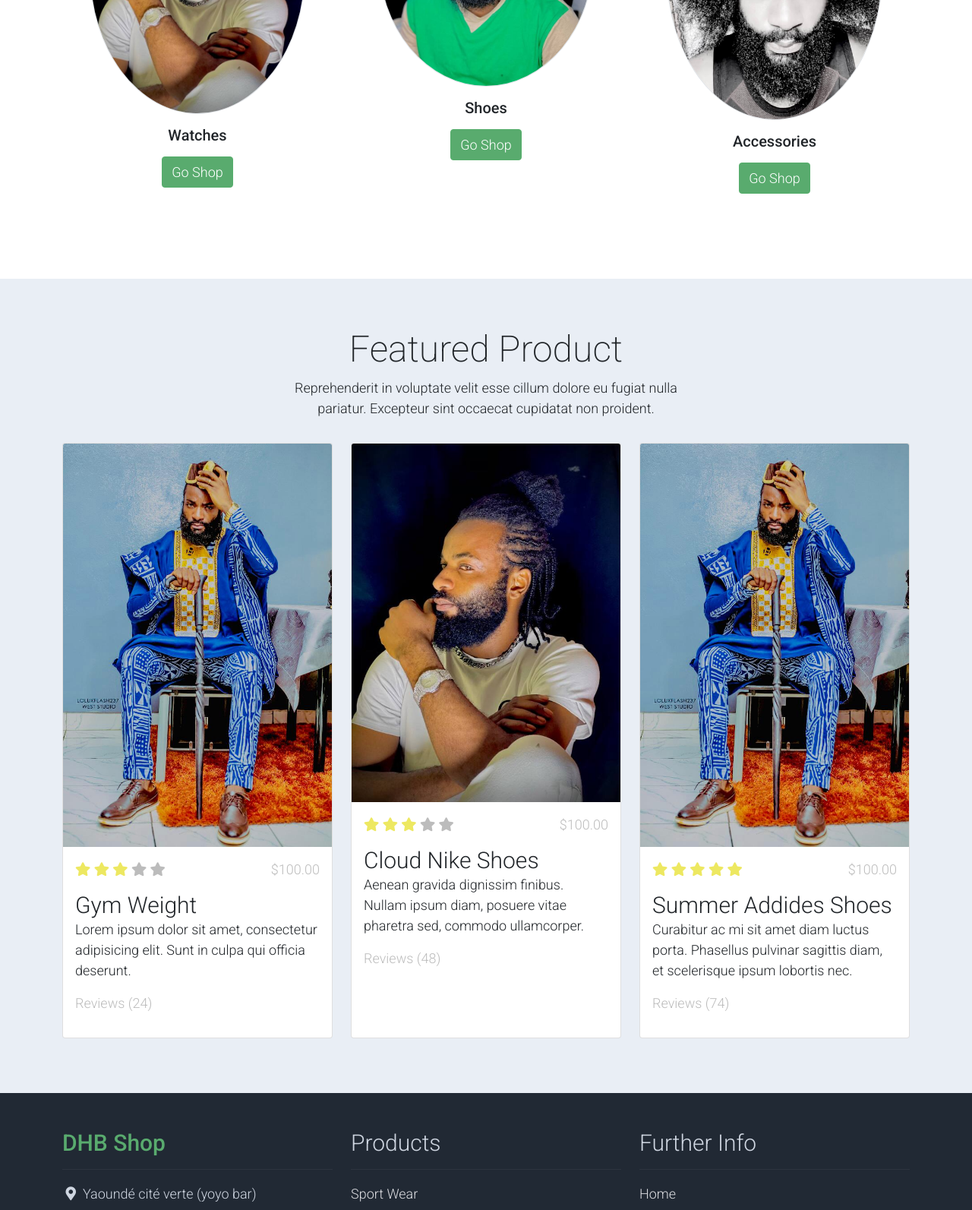
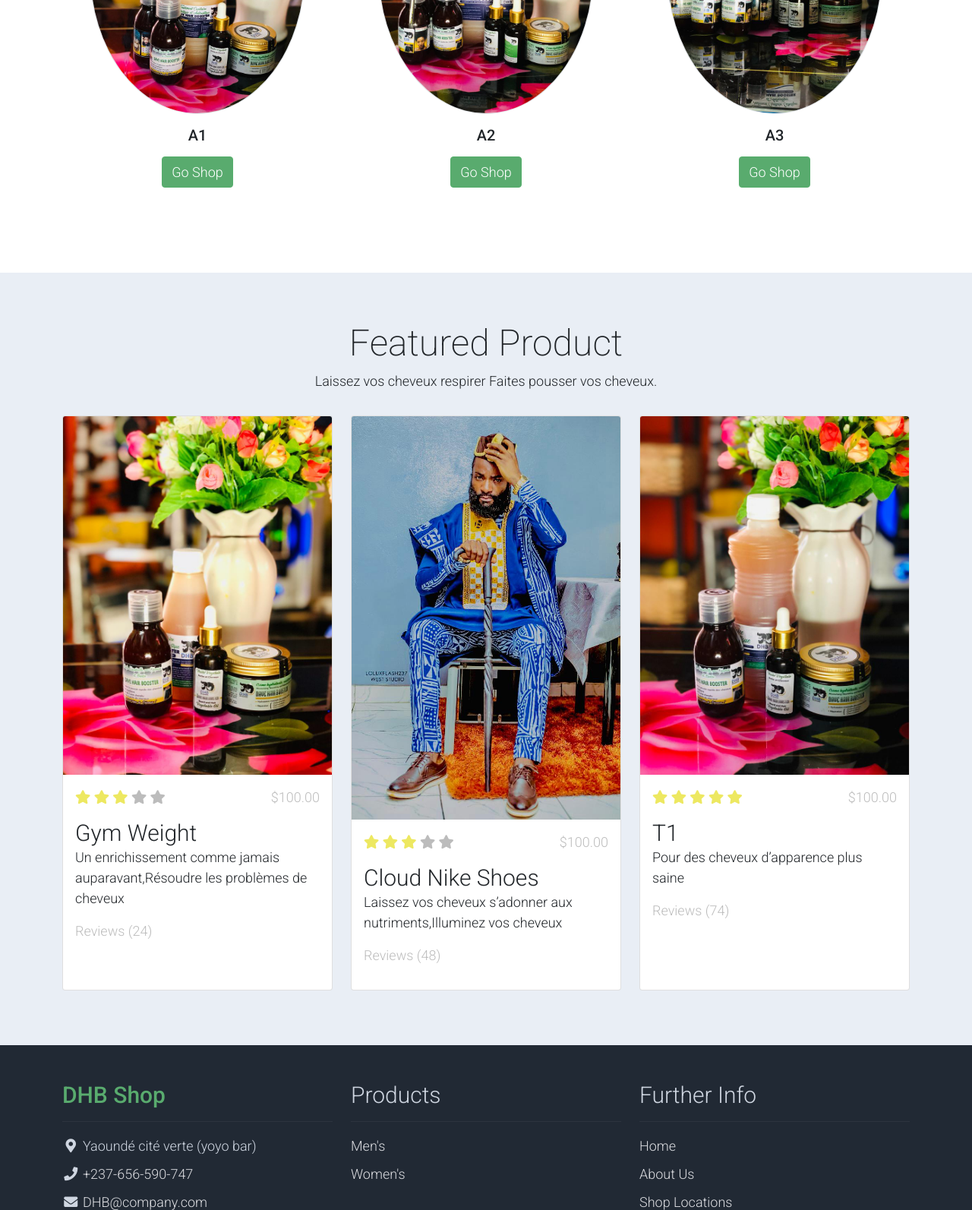
Before and after one commit to KAMDEMQic/DHB, a plain HTML site: page index.html in a window 1280 px wide. Shown: the part 1440-3033 px from the top of the page at 76% size. Drawn offline with Linux system fonts and the light colour scheme.

Commit message:
first 2 commit for dhb site

```diff
--- a/index.html
+++ b/index.html
@@ -212,18 +212,18 @@ https://templatemo.com/tm-559-zay-shop
         </div>
         <div class="row">
             <div class="col-12 col-md-4 p-5 mt-3">
-                <a href="#"><img src="./assets/img/imagesF5.jpg" class="rounded-circle img-fluid border"></a>
-                <h5 class="text-center mt-3 mb-3">Watches</h5>
+                <a href="#"><img src="./assets/img/ph3.jpeg" class="rounded-circle img-fluid border"></a>
+                <h5 class="text-center mt-3 mb-3">A1</h5>
                 <p class="text-center"><a class="btn btn-success">Go Shop</a></p>
             </div>
             <div class="col-12 col-md-4 p-5 mt-3">
-                <a href="#"><img src="./assets/img/imagesF1.jpg" class="rounded-circle img-fluid border"></a>
-                <h2 class="h5 text-center mt-3 mb-3">Shoes</h2>
+                <a href="#"><img src="./assets/img/ph4.jpeg" class="rounded-circle img-fluid border"></a>
+                <h2 class="h5 text-center mt-3 mb-3">A2</h2>
                 <p class="text-center"><a class="btn btn-success">Go Shop</a></p>
             </div>
             <div class="col-12 col-md-4 p-5 mt-3">
-                <a href="#"><img src="./assets/img/imagesF2.jpg" class="rounded-circle img-fluid border"></a>
-                <h2 class="h5 text-center mt-3 mb-3">Accessories</h2>
+                <a href="#"><img src="./assets/img/ph6.jpeg" class="rounded-circle img-fluid border"></a>
+                <h2 class="h5 text-center mt-3 mb-3">A3</h2>
                 <p class="text-center"><a class="btn btn-success">Go Shop</a></p>
             </div>
         </div>
@@ -238,8 +238,7 @@ https://templatemo.com/tm-559-zay-shop
                 <div class="col-lg-6 m-auto">
                     <h1 class="h1">Featured Product</h1>
                     <p>
-                        Reprehenderit in voluptate velit esse cillum dolore eu fugiat nulla pariatur.
-                        Excepteur sint occaecat cupidatat non proident.
+                        Laissez vos cheveux respirer  Faites pousser vos cheveux.
                     </p>
                 </div>
             </div>
@@ -247,7 +246,7 @@ https://templatemo.com/tm-559-zay-shop
                 <div class="col-12 col-md-4 mb-4">
                     <div class="card h-100">
                         <a href="#shop-single.html">
-                            <img src="./assets/img/images5.jpg" class="card-img-top" alt="...">
+                            <img src="./assets/img/ph1.jpeg" class="card-img-top" alt="...">
                         </a>
                         <div class="card-body">
                             <ul class="list-unstyled d-flex justify-content-between">
@@ -262,8 +261,9 @@ https://templatemo.com/tm-559-zay-shop
                             </ul>
                             <a href="#shop-single.html" class="h2 text-decoration-none text-dark">Gym Weight</a>
                             <p class="card-text">
-                                Lorem ipsum dolor sit amet, consectetur adipisicing elit. Sunt in culpa qui officia deserunt.
-                            </p>
+                                Un enrichissement comme jamais auparavant,Résoudre les problèmes de cheveux
+                                <!-- L’heure des beaux cheveux                           -->
+                              </p>
                             <p class="text-muted">Reviews (24)</p>
                         </div>
                     </div>
@@ -271,7 +271,7 @@ https://templatemo.com/tm-559-zay-shop
                 <div class="col-12 col-md-4 mb-4">
                     <div class="card h-100">
                         <a href="#shop-single.html">
-                            <img src="./assets/img/imagesF5.jpg" class="card-img-top" alt="...">
+                            <img src="./assets/img/images5.jpg"  class="card-img-top" alt="...">
                         </a>
                         <div class="card-body">
                             <ul class="list-unstyled d-flex justify-content-between">
@@ -286,7 +286,10 @@ https://templatemo.com/tm-559-zay-shop
                             </ul>
                             <a href="#shop-single.html" class="h2 text-decoration-none text-dark">Cloud Nike Shoes</a>
                             <p class="card-text">
-                                Aenean gravida dignissim finibus. Nullam ipsum diam, posuere vitae pharetra sed, commodo ullamcorper.
+                                Laissez vos cheveux s’adonner aux nutriments,Illuminez vos cheveux
+
+
+
                             </p>
                             <p class="text-muted">Reviews (48)</p>
                         </div>
@@ -295,7 +298,7 @@ https://templatemo.com/tm-559-zay-shop
                 <div class="col-12 col-md-4 mb-4">
                     <div class="card h-100">
                         <a href="#shop-single.html">
-                            <img src="./assets/img/images5.jpg" class="card-img-top" alt="...">
+                            <img src="./assets/img/ph2.jpeg" class="card-img-top" alt="...">
                         </a>
                         <div class="card-body">
                             <ul class="list-unstyled d-flex justify-content-between">
@@ -308,9 +311,9 @@ https://templatemo.com/tm-559-zay-shop
                                 </li>
                                 <li class="text-muted text-right">$100.00</li>
                             </ul>
-                            <a href="#shop-single.html" class="h2 text-decoration-none text-dark">Summer Addides Shoes</a>
+                            <a href="#shop-single.html" class="h2 text-decoration-none text-dark">T1</a>
                             <p class="card-text">
-                                Curabitur ac mi sit amet diam luctus porta. Phasellus pulvinar sagittis diam, et scelerisque ipsum lobortis nec.
+                                Pour des cheveux d’apparence plus saine
                             </p>
                             <p class="text-muted">Reviews (74)</p>
                         </div>
@@ -349,9 +352,9 @@ https://templatemo.com/tm-559-zay-shop
                     <h2 class="h2 text-light border-bottom pb-3 border-light">Products</h2>
                     <ul class="list-unstyled text-light footer-link-list">
                         <!-- <li><a class="text-decoration-none" href="#">Luxury</a></li> -->
-                        <li><a class="text-decoration-none" href="#">Sport Wear</a></li>
-                        <li><a class="text-decoration-none" href="#">Men's Shoes</a></li>
-                        <li><a class="text-decoration-none" href="#">Women's Shoes</a></li>
+                        <!-- <li><a class="text-decoration-none" href="#">Sport Wear</a></li> -->
+                        <li><a class="text-decoration-none" href="#">Men's </a></li>
+                        <li><a class="text-decoration-none" href="#">Women's </a></li>
                         <!-- <li><a class="text-decoration-none" href="#">Popular Dress</a></li> -->
                         <!-- <li><a class="text-decoration-none" href="#">Gym Accessories</a></li>
                         <li><a class="text-decoration-none" href="#">Sport Shoes</a></li> -->
```
Also changed, not shown: assets/img/ph1.jpeg (added), assets/img/ph2.jpeg (added), assets/img/ph3.jpeg (added), assets/img/ph4.jpeg (added), assets/img/ph5.jpeg (added), assets/img/ph6.jpeg (added).
